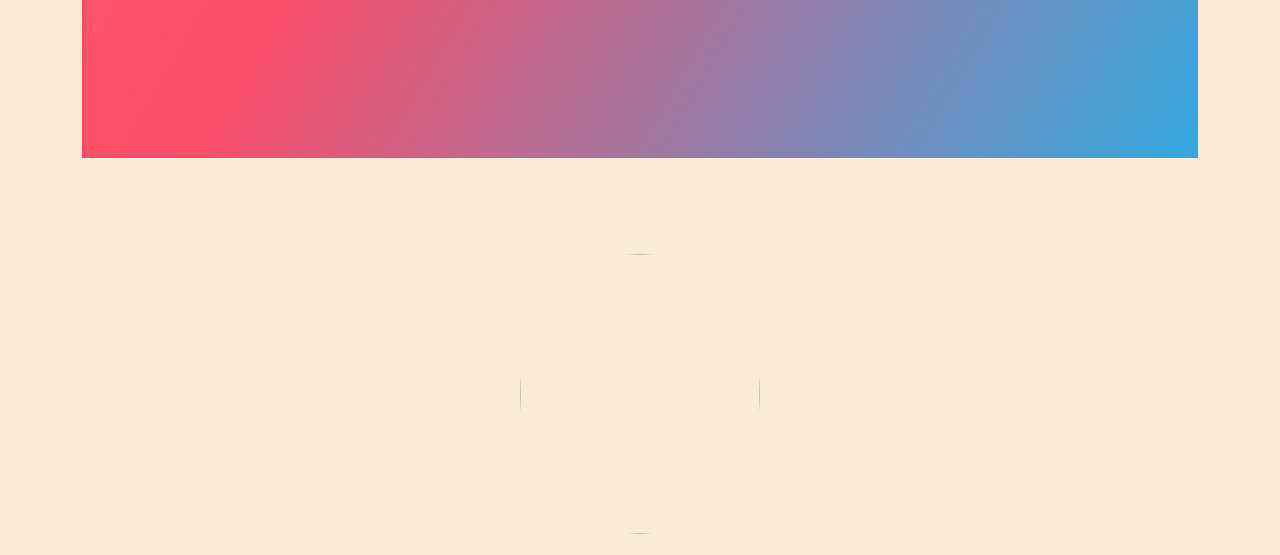
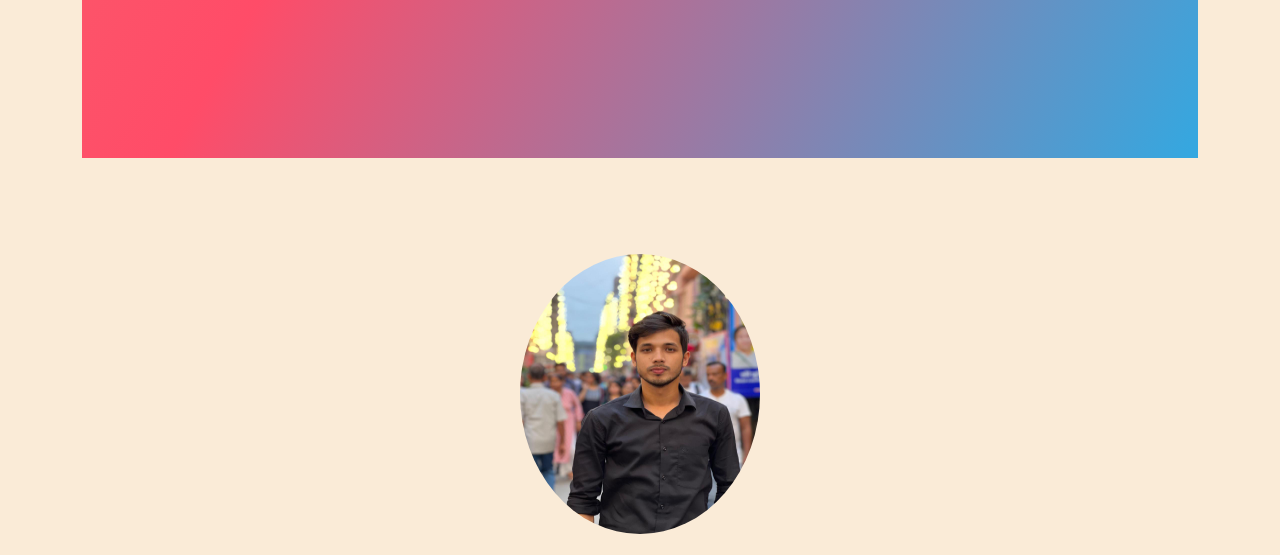
Before and after one commit to SoyelRana07/my-website, a plain HTML site: page index.html in a window 1280 px wide. Shown: the part 389-944 px from the top of the page. Drawn offline with nearby package versions, Linux system fonts and the light colour scheme.

Commit message:
Update index.html

```diff
--- a/index.html
+++ b/index.html
@@ -27,7 +27,7 @@
     </div>
     <div class="container2">
     <div class="px-4 py-5 my-5 text-center">
-        <img class="d-block mx-auto mb-4" src="../photos and links/rana.jpg" alt="" width="240" height="280">
+        <img class="d-block mx-auto mb-4" src="./rana.jpg" alt="" width="240" height="280">
         <h1 class="display-5 fw-bold text-body-emphasis">Bonjour!</h1>
         <div class="col-lg-6 mx-auto">
           <p class="lead mb-4">My expertise extends to Python, Machine learning, Postman API Fundamentals, HTML, CSS and a strong foundation in Data Structures & Algorithms(in C). As a perpetual learner, I am currently immersing myself in the dynamic world of web development, determined to master the craft and create seamless, user-centric digital experiences.</p>
```
